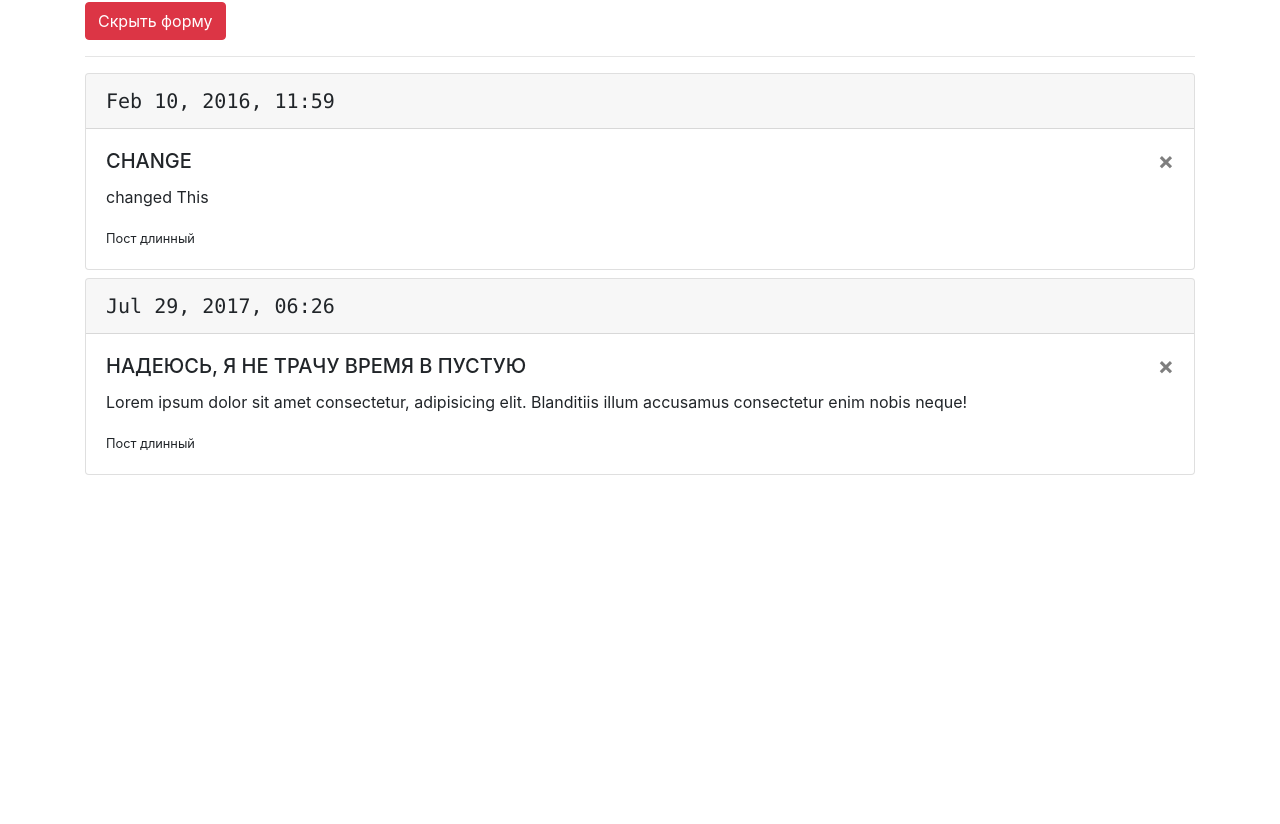
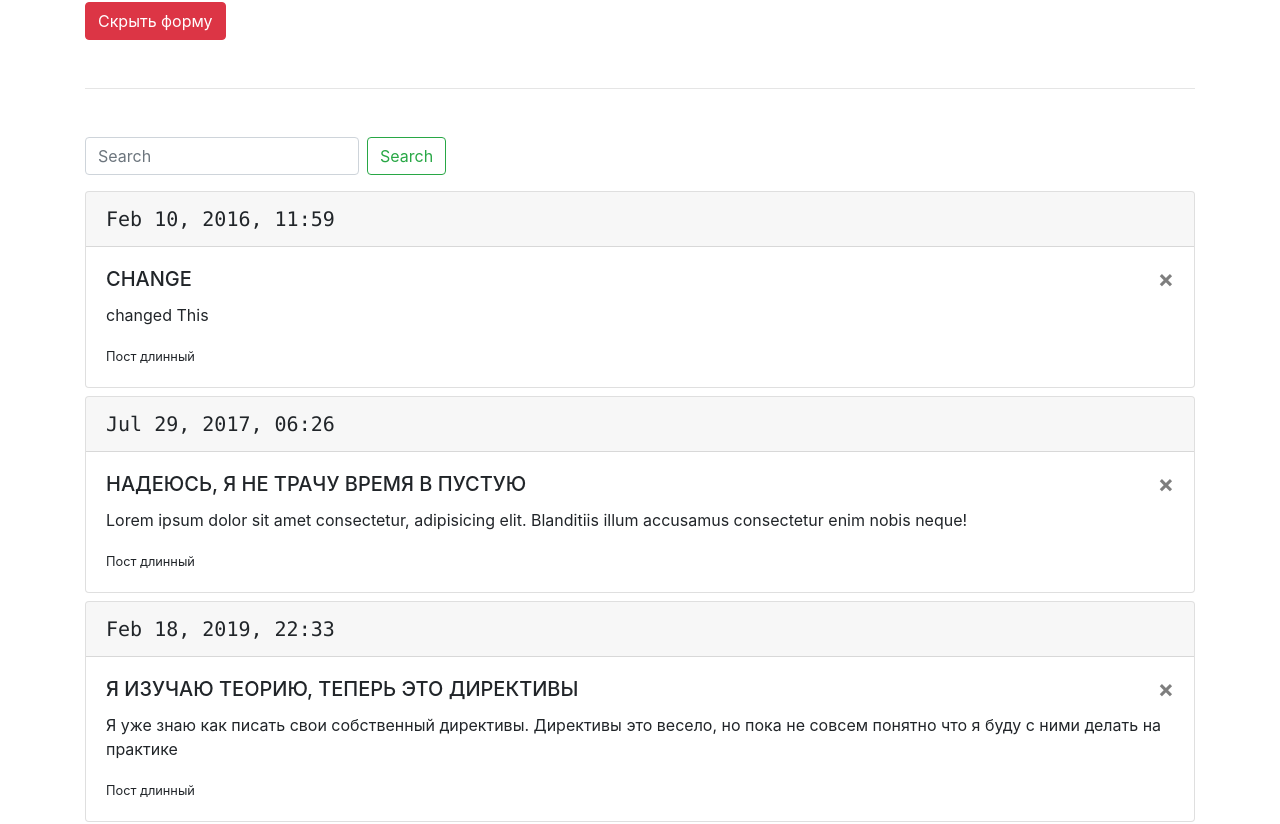
Before and after one commit to DjailinVasu/angular-theory, an Angular app: page / in a window 1280 px wide. Shown: the part 423-1247 px from the top of the page. Before the commit the page ends 906 px from the top, so only its background shows below. Built offline with nearby package versions, Linux system fonts and the light colour scheme.

Commit message:
Собственный пайп. Фильтрация списков (постов)

```diff
--- a/src/app/app.component.html
+++ b/src/app/app.component.html
@@ -2,12 +2,20 @@
   <h1 class="text-center">{{ title }}</h1>
 
   <h2>Свой пайп</h2>
-    <p> Передаем 10 и параметр 2, получаем: {{ 10 | mult:2 }} </p>
+  <p>Передаем 10 и параметр 2, получаем: {{ 10 | mult: 2 }}</p>
   <hr />
   <app-post-form (onAdd)="upgatePosts($event)"></app-post-form>
-  <hr />
+  <hr class="mb-5 mt-5" />
 
-  <app-post *ngFor="let post of posts" [post]="post" (onRemove)="RemovePost($event)">
+  <section>
+
+    <app-post-search (onSearch)="searchPost($event)"></app-post-search>
+
+    <app-post
+      *ngFor="let post of posts | filter:search"
+      [post]="post"
+      (onRemove)="RemovePost($event)"
+    >
       <div #info>
         <small *ngIf="post.text.length > 10; else short">Пост длинный</small>
         <ng-template #short>
@@ -15,4 +23,5 @@
         </ng-template>
       </div>
     </app-post>
+  </section>
 </div>
--- a/src/app/app.component.ts
+++ b/src/app/app.component.ts
@@ -16,6 +16,8 @@ export interface Post {
 export class AppComponent implements OnInit {
   title = 'Angular Theory';
 
+  search=''
+
   posts: Post[] = [
     {
       title: 'Я пробую изучать компоненты Angular',
@@ -28,7 +30,19 @@ export class AppComponent implements OnInit {
       text: 'Lorem ipsum dolor sit amet consectetur, adipisicing elit. Blanditiis illum accusamus consectetur enim nobis neque!',
       id: 2,
       date: this.randomDate(new Date(2012, 0, 1), new Date())
-    }
+    },
+    {
+      title: 'Я изучаю теорию, теперь это директивы',
+      text: 'Я уже знаю как писать свои собственный директивы. Директивы это весело, но пока не совсем понятно что я буду с ними делать на практике',
+      id: 3,
+      date: this.randomDate(new Date(2012, 0, 1), new Date())
+    },
+    {
+      title: 'Я изучаю теорию, теперь это пайпы',
+      text: 'Изучать пайпы весело. Я сейчас научусь.. Фильтровать списки?',
+      id: 4,
+      date: this.randomDate(new Date(2012, 0, 1), new Date())
+    },
   ]
 
   ngOnInit():void {
@@ -49,6 +63,11 @@ export class AppComponent implements OnInit {
     this.posts.unshift(post);
   }
 
+  searchPost(search: string) {
+    this.search = search;
+    console.log('this.search', this.search)
+  }
+
   RemovePost(id:number) {
       this.posts = this.posts.filter(p => p.id !== id);
   }
--- a/src/app/app.module.ts
+++ b/src/app/app.module.ts
@@ -8,6 +8,8 @@ import { FormsModule } from '@angular/forms';
 import { StyleDirective } from './directives/style.directive';
 import { IfnotDirective } from './directives/ifnot.directive'
 import { MultByPipe } from './pipes/mult-by.pipe';
+import { PostSearchComponent } from './post-search/post-search.component';
+import { FilterPipe } from './pipes/filter.pipe';
 
 @NgModule({
   declarations: [
@@ -16,7 +18,9 @@ import { MultByPipe } from './pipes/mult-by.pipe';
     PostComponent,
     StyleDirective,
     IfnotDirective,
-    MultByPipe
+    MultByPipe,
+    PostSearchComponent,
+    FilterPipe
   ],
   imports: [
   BrowserModule,
--- /dev/null
+++ b/src/app/pipes/filter.pipe.ts
@@ -0,0 +1,19 @@
+import { Pipe, PipeTransform } from '@angular/core';
+import { Post } from './../app.component';
+
+@Pipe({
+  name: 'filter'
+})
+export class FilterPipe implements PipeTransform {
+
+  transform(posts:Post[] , search: string = ''): Post[] {
+    if(!search.trim()) {
+      return posts
+    }
+
+    return posts.filter( post => {
+      return post.title.toLowerCase().includes(search.toLowerCase())
+    })
+  }
+
+}
--- /dev/null
+++ b/src/app/post-search/post-search.component.html
@@ -0,0 +1,18 @@
+<header class="avbar navbar-light mb-3">
+  <div class="form-inline">
+
+    <input
+      class="form-control mr-sm-2"
+      type="search"
+      placeholder="Search"
+
+      [(ngModel)]="search"
+
+    />
+
+    <button (click)="onStartSearch()" class="btn btn-outline-success my-2 my-sm-0" type="submit">
+      Search
+    </button>
+
+  </div>
+</header>
--- /dev/null
+++ b/src/app/post-search/post-search.component.ts
@@ -0,0 +1,23 @@
+import { Component, OnInit, Output, EventEmitter } from '@angular/core';
+
+@Component({
+  selector: 'app-post-search',
+  templateUrl: './post-search.component.html',
+  styleUrls: ['./post-search.component.scss']
+})
+export class PostSearchComponent implements OnInit {
+
+  @Output() onSearch: EventEmitter<string> = new EventEmitter<string>()
+
+  search = ''
+
+  constructor() { }
+
+  ngOnInit(): void {
+  }
+
+  onStartSearch() {
+    this.onSearch.emit(this.search)
+  }
+
+}
```
Also changed, not shown: src/app/post-search/post-search.component.scss (added). Lines whose indentation alone changed are shown as unchanged.
